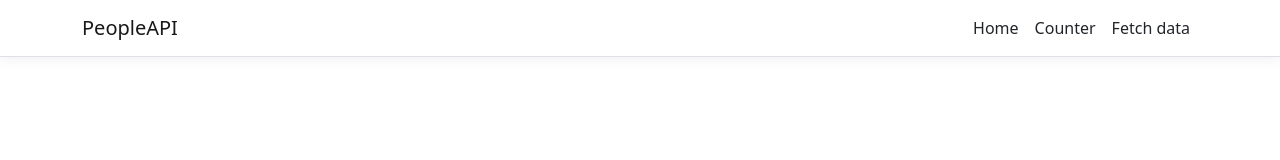
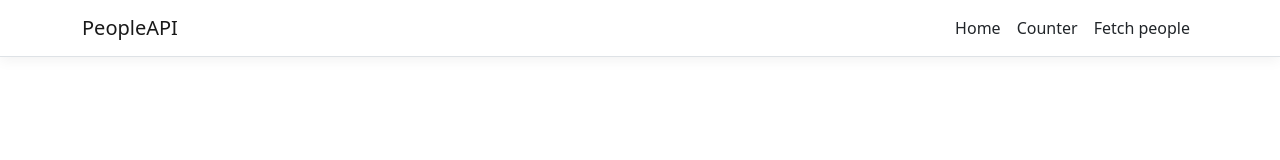
Before and after one commit to solfonte/PeopleAPI, a React (Create React App) app in the folder ClientApp/: page / in a window 1280 px wide. Shown: the top 160 px of the page. Built offline with nearby package versions, Linux system fonts and the light colour scheme.

Commit message:
fix: navMenu links

```diff
--- a/ClientApp/src/components/NavMenu.js
+++ b/ClientApp/src/components/NavMenu.js
@@ -36,7 +36,7 @@ export class NavMenu extends Component {
                 <NavLink tag={Link} className="text-dark" to="/counter">Counter</NavLink>
               </NavItem>
               <NavItem>
-                <NavLink tag={Link} className="text-dark" to="/fetch-data">Fetch data</NavLink>
+                <NavLink tag={Link} className="text-dark" to="/fetch-people">Fetch people</NavLink>
               </NavItem>
             </ul>
           </Collapse>
```
